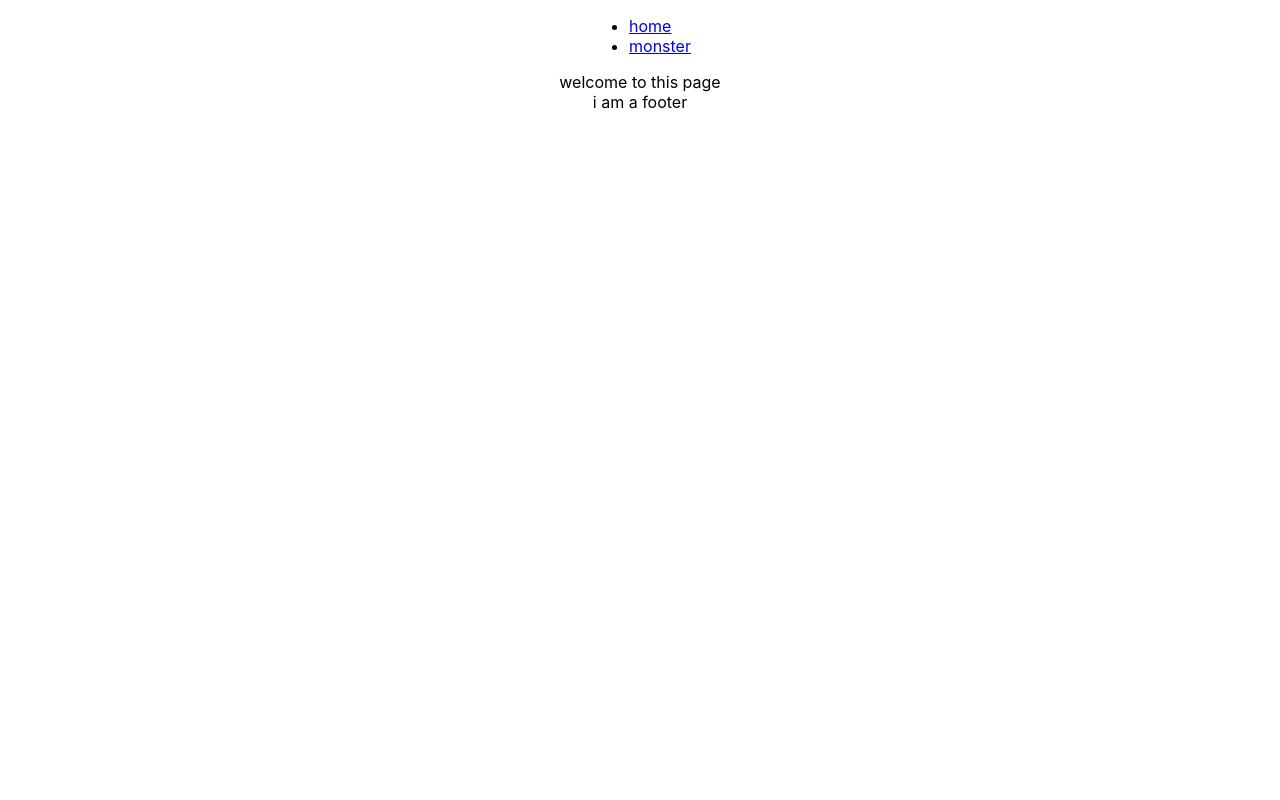
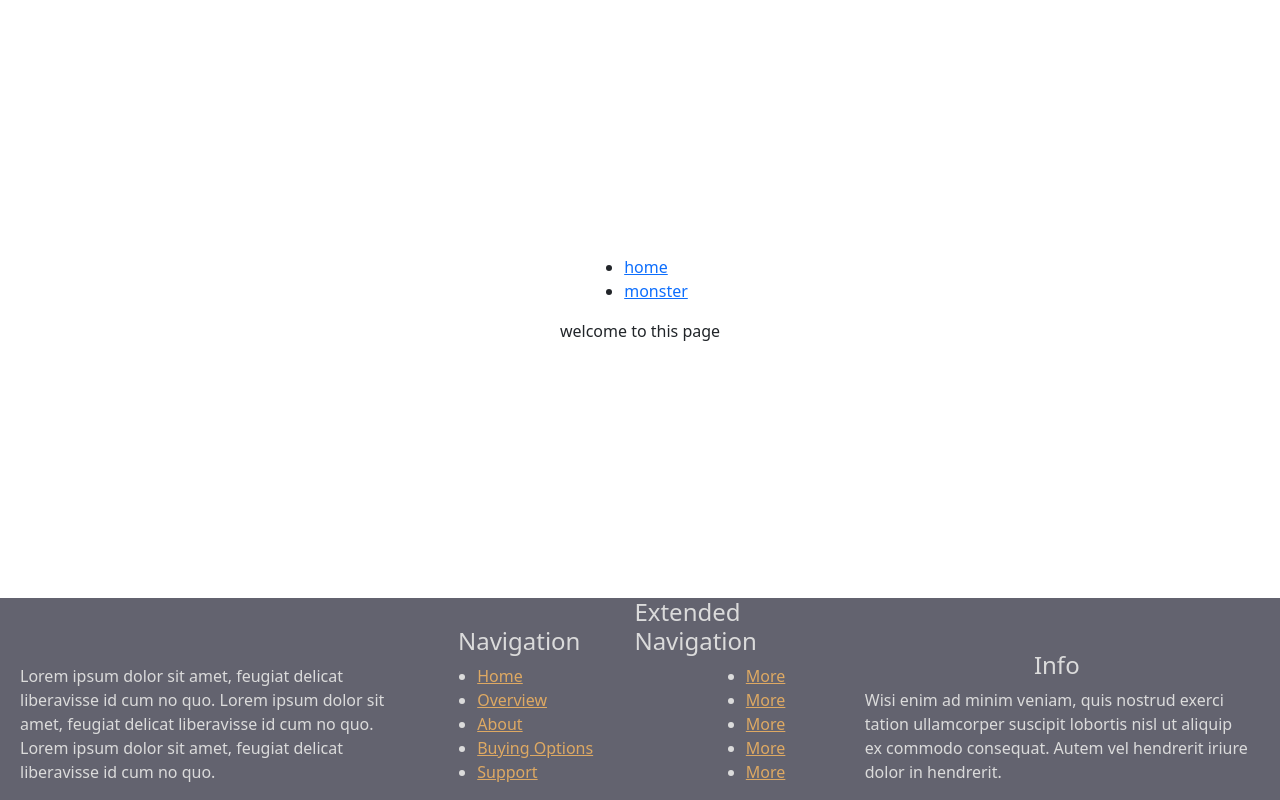
Before and after one commit to narjesshn123/monster-app-2, a React (Create React App) app in the folder monster/: page /home in a window 1280 px wide. Built offline with nearby package versions, Linux system fonts and the light colour scheme.

Commit message:
add footer

```diff
--- a/monster/src/App.css
+++ b/monster/src/App.css
@@ -0,0 +1,8 @@
+.main-container{
+    display: flex;
+    flex-direction: column;
+    height: 100vh;
+}
+.main-flex{
+    flex: 1;
+}
--- a/monster/src/App.js
+++ b/monster/src/App.js
@@ -3,10 +3,13 @@ import { MonsterPage } from './component/MonsterPage';
 import MonsterList from './component/monsterList/MonsterList';
 import {Home} from './component/Home'
 import {BrowserRouter, Route, Routes, Link, Outlet } from 'react-router-dom';
+import Footer from './component/Footer';
+
 
 function App() {
   return (
-    <div className="App">
+    <div className="main-container">
+      <div className='main-flex'>
 
      <BrowserRouter>
        <Routes>
@@ -21,20 +24,21 @@ function App() {
        </Routes>
        </BrowserRouter>
     </div>
+    <Footer/>
+    </div>
   );
 }
 
 const Main = ()=>{
   return(
     <div>
+
     <ul>
     <li><Link to={"/Home"}>home</Link></li>
     <li><Link to={"/monsters"}>monster</Link></li>
    </ul>
    <Outlet/>
-   <footer>
-     i am a footer
-   </footer>
+
    </div>
   )
 }
--- /dev/null
+++ b/monster/src/component/Footer.jsx
@@ -0,0 +1,49 @@
+import React from "react"
+import { Container } from "react-bootstrap"
+import './FooterStyles.css'
+const Footer = () => {
+	return(
+		<>
+
+<footer id="footer">
+  <div className="foot-col-1">
+
+    <p>Lorem ipsum dolor sit amet, feugiat delicat liberavisse id cum no quo. Lorem ipsum dolor sit amet, feugiat delicat liberavisse id cum no quo. Lorem ipsum dolor sit amet, feugiat delicat liberavisse id cum no quo.</p>
+  </div>
+
+
+    <div className="foot-col-2">
+      <h4>Navigation</h4>
+      <ul>
+        <li><a href="#">Home</a></li>
+        <li><a href="#">Overview</a></li>
+        <li><a href="#">About</a></li>
+        <li><a href="#">Buying Options</a></li>
+        <li><a href="#">Support</a></li>
+      </ul>
+    </div>
+
+    <div className="foot-col-3">
+      <h4>Extended Navigation</h4>
+      <ul>
+        <li><a href="#">More</a></li>
+        <li><a href="#">More</a></li>
+        <li><a href="#">More</a></li>
+        <li><a href="#">More</a></li>
+        <li><a href="#">More</a></li>
+      </ul>
+    </div>
+
+
+  <div className="foot-col-4">
+    <h4>Info</h4>
+    <p>Wisi enim ad minim veniam, quis nostrud exerci tation ullamcorper suscipit lobortis nisl ut aliquip ex commodo consequat. Autem vel hendrerit iriure dolor in hendrerit.</p>
+  </div>
+
+
+</footer>
+</>
+	)
+}
+
+export default Footer
--- /dev/null
+++ b/monster/src/component/FooterStyles.css
@@ -0,0 +1,66 @@
+section {
+	width: 100%;
+	display: inline-block;
+	background: #68837B;
+	color:#6EA288 ;
+	height: 60vh;
+	text-align: center;
+	font-size: 22px;
+	font-weight: 700;
+	text-decoration: underline;
+  }
+
+  #footer {
+	width: 100%;
+	display: inline-block;
+	margin: 0 auto;
+	background:#63636F ;
+	color:#dbdbdb;
+  }
+
+  #footer .logo img {
+	width: 50px;
+	float: left;
+  }
+
+  #footer ul li a{color:#DEA963;}
+  .foot-col-1 {
+	width: 30%;
+	display: inline-block;
+	margin-left: 20px;
+  }
+
+  .foot-col-2 {
+	width: 18%;
+	display: inline-block;
+  }
+
+  .foot-col-3 {
+	width: 18%;
+	display: inline-block;
+  }
+
+  .foot-col-4 {
+	width: 30%;
+	display: inline-block;
+  }
+
+  @media (max-width:1085px) {
+	.foot-col-1, .foot-col-4 {
+	  display: block;
+	  width: 90%;
+	  margin: 0 auto;
+	}
+	.foot-col-2,
+	.foot-col-3 {
+  width:49%;
+	}
+  }
+
+  @media (max-width:800px) {
+	.lh-footer, .mid-footer, .rh-footer {
+	  display: block;
+	  width: 90%;
+	  margin: 0 auto;
+	}
+  }
--- a/monster/src/index.js
+++ b/monster/src/index.js
@@ -4,7 +4,7 @@ import ReactDOM from 'react-dom/client';
 import './index.css';
 import App from './App';
 import reportWebVitals from './reportWebVitals';
-
+import 'bootstrap/dist/css/bootstrap.min.css';
 
 const root = ReactDOM.createRoot(document.getElementById('root'));
 root.render(
```
